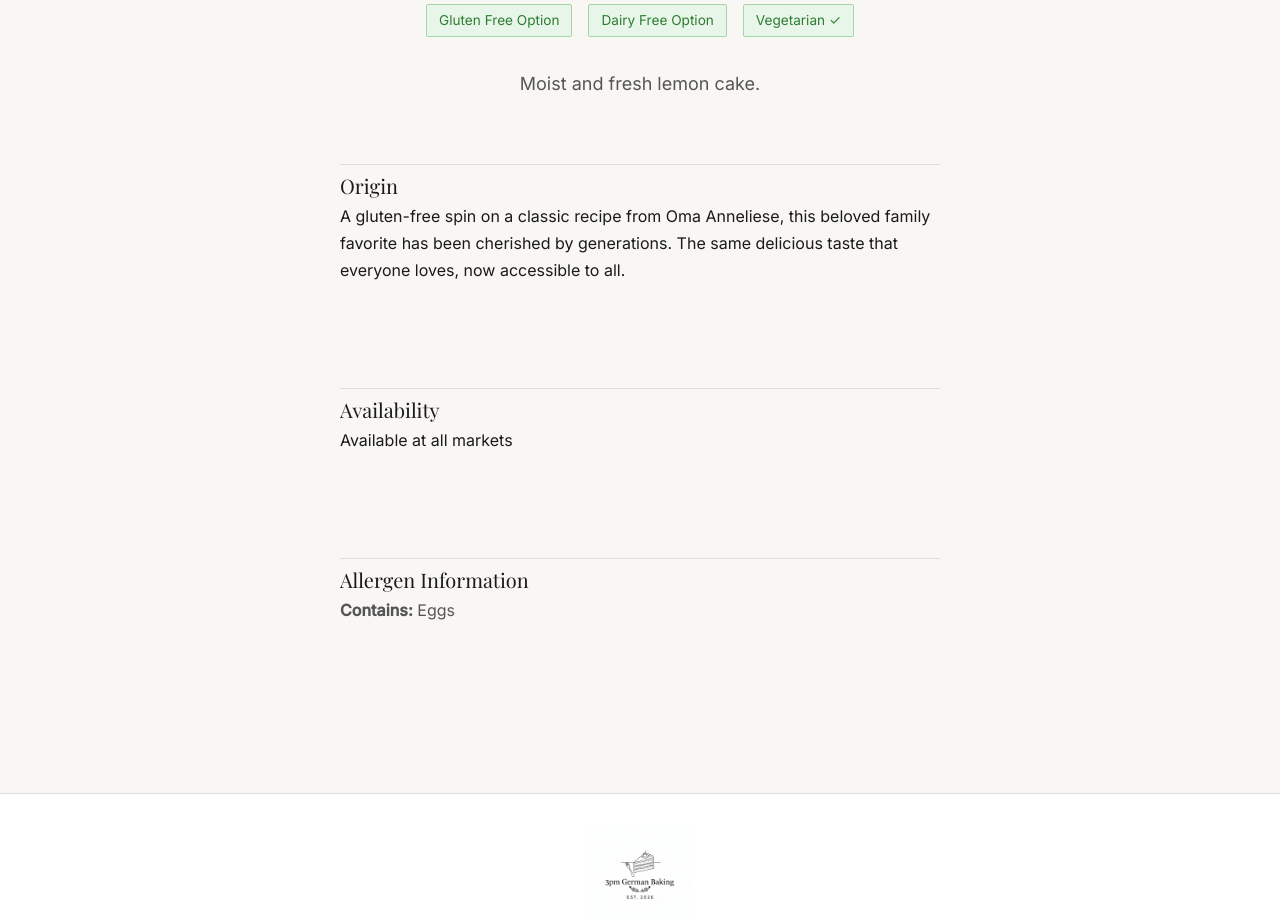
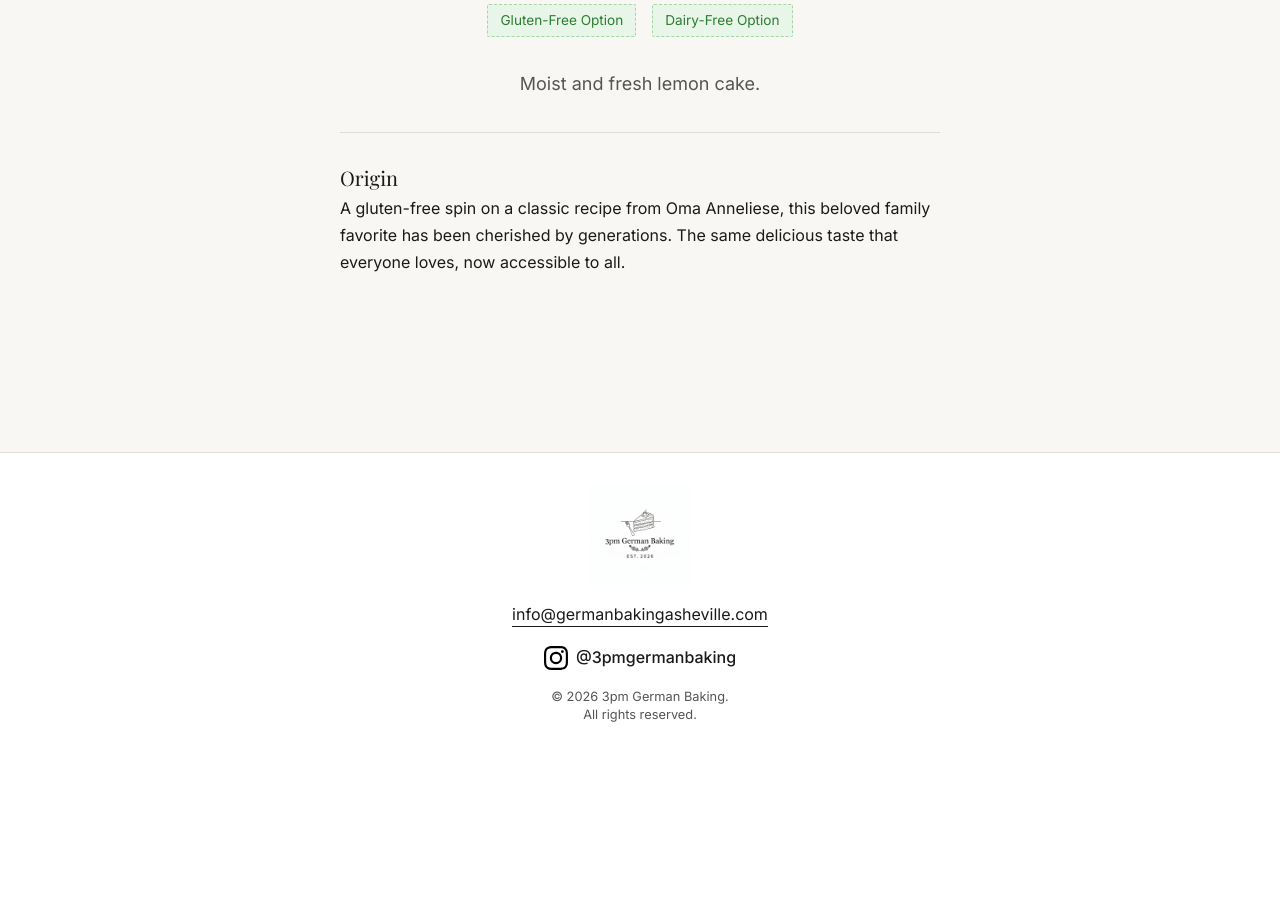
Before and after one commit to 3pm-baking/german-baking-site, a plain HTML site: page products/lemon-cake.html in a window 1280 px wide. Shown: the part 819-1740 px from the top of the page. After the commit the page ends 1574 px from the top, so only its background shows below. Drawn offline with nearby package versions, Linux system fonts and the light colour scheme; a web font is replaced by a local one.

Commit message:
rerender

```diff
--- a/products/lemon-cake.html
+++ b/products/lemon-cake.html
@@ -71,11 +71,9 @@
 
         <div class="product-detail__badges">
 
-          <span class="badge badge--positive">Gluten Free Option</span>
+          <span class="badge badge--positive badge--gf-option">Gluten-Free Option</span>
 
-          <span class="badge badge--positive">Dairy Free Option</span>
-
-          <span class="badge badge--positive">Vegetarian ✓</span>
+          <span class="badge badge--positive badge--dairy-free-option">Dairy-Free Option</span>
 
         </div>
 
@@ -90,24 +88,6 @@
 
           <p>
             A gluten-free spin on a classic recipe from Oma Anneliese, this beloved family favorite has been cherished by generations. The same delicious taste that everyone loves, now accessible to all.
-          </p>
-
-        </section>
-
-        <section class="product-detail__section">
-          <h2>Availability</h2>
-
-          <p>
-            Available at all markets
-          </p>
-
-        </section>
-
-        <section class="product-detail__section">
-          <h2>Allergen Information</h2>
-
-          <p class="product-detail__allergens">
-            <strong>Contains:</strong> Eggs
           </p>
 
         </section>
--- a/styles.css
+++ b/styles.css
@@ -908,18 +908,25 @@ section {
   border: 1px solid #a5d6a7;
 }
 
+/* Dashed border for "option" badges on product pages */
+.badge--gf-option,
+.badge--dairy-free-option,
+.badge--lactose-free-option {
+  border: 1px dashed #a5d6a7;
+}
+
 .product-detail__description {
   font-size: 1.125rem;
   color: var(--color-text-light);
   max-width: 600px;
-  margin: 0 auto var(--spacing-lg);
+  margin: 0 auto var(--spacing-md);
 }
 
 .product-detail__section {
   text-align: left;
   max-width: 600px;
-  margin: 0 auto var(--spacing-xs);
-  padding-top: var(--spacing-xs);
+  margin: 0 auto var(--spacing-sm);
+  padding-top: var(--spacing-md);
   border-top: 1px solid var(--color-border-light);
 }
 
```
Also changed, not shown: products/german-cheesecake.html (+1 -21 lines), products/pudding-powder.html (+2 -11 lines), products/russian-pull-cake.html (+1 -21 lines), products/seasonal-cakes.html (+1 -21 lines), products/spinach-tartlets.html (+2 -20 lines), products/vanilla-sugar.html (+2 -11 lines), templates/product.html (+1 -1 lines), 1 other file.
